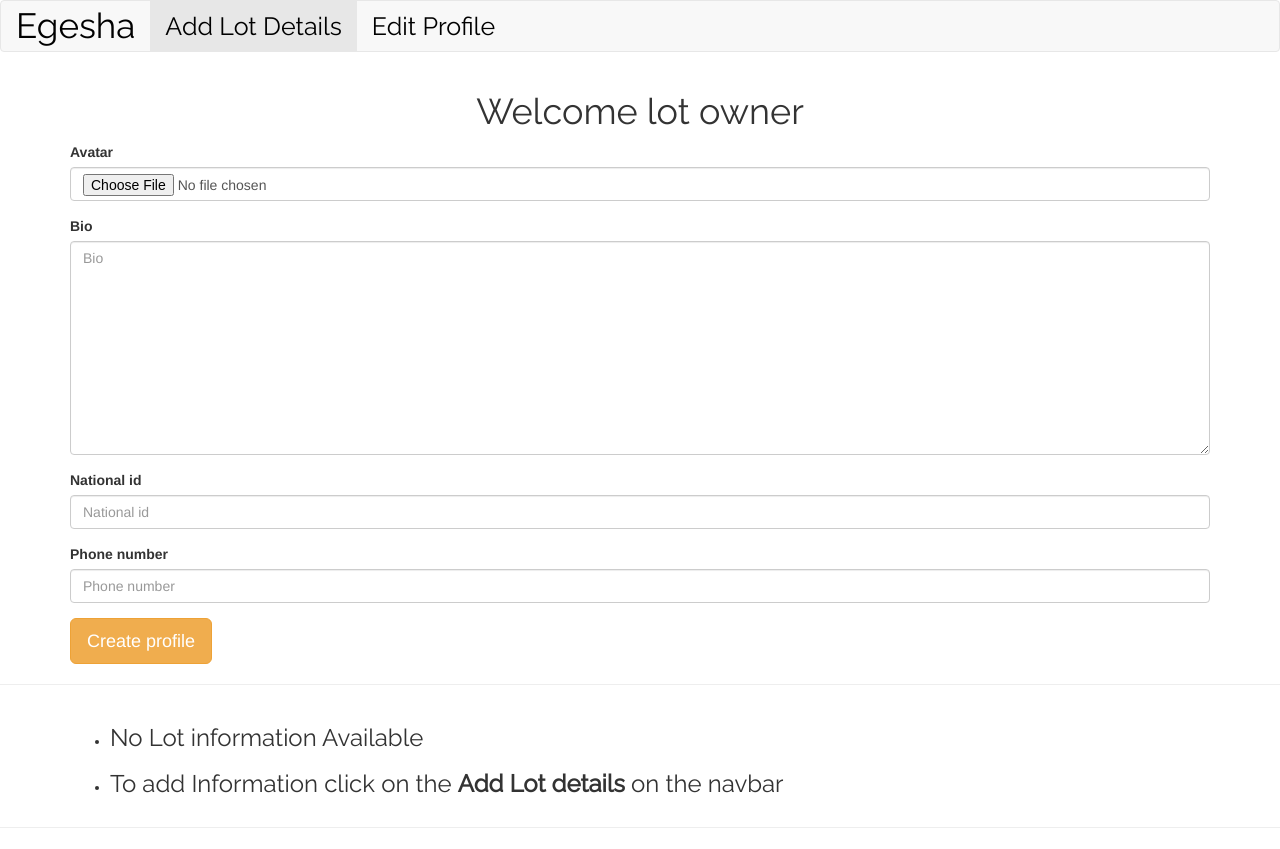
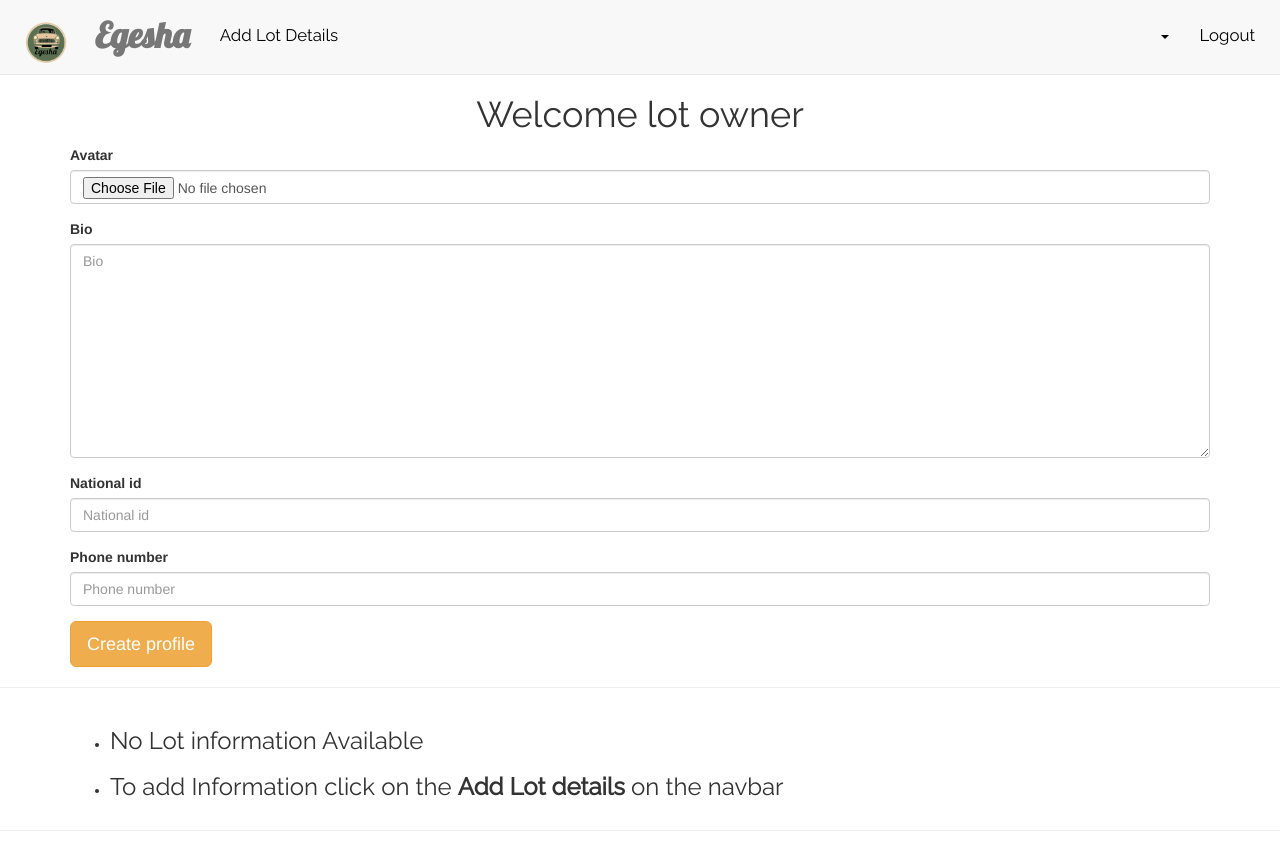
Before and after one commit to sami-mai/Egesha, a Django app: page /lot/owner/ in a window 1280 px wide. Shown: the top 849 px of the page. Run offline with Django 3.2, Linux system fonts and the light colour scheme; some libraries are stand-ins or nearby versions.

Commit message:
merge maryanne

```diff
--- a/lotOwner/templates/Lot/base.html
+++ b/lotOwner/templates/Lot/base.html
@@ -20,6 +20,24 @@
   <link href="https://maxcdn.bootstrapcdn.com/font-awesome/4.7.0/css/font-awesome.min.css" rel="stylesheet" integrity="sha384-wvfXpqpZZVQGK6TAh5PVlGOfQNHSoD2xbE+QkPxCAFlNEevoEH3Sl0sibVcOQVnN" crossorigin="anonymous">
   <link href="https://fonts.googleapis.com/css?family=Lobster|Montserrat|Raleway|Cookie" rel="stylesheet">
   <link rel="stylesheet" href="{% static 'css/styles.css' %}">
+  <style>
+    #map {
+      height: 600px;
+      width: 800px;
+      margin: auto;
+      border: 1px solid #eee;
+
+    }
+
+    /* Optional: Makes the sample page fill the window. */
+
+    html,
+    body {
+      height: 50%;
+      margin: 0;
+      padding: 0;
+    }
+  </style>
   <!--  -->
   {% endblock %}
 </head>
--- a/lotOwner/templates/Lot/navbar.html
+++ b/lotOwner/templates/Lot/navbar.html
@@ -1,25 +1,55 @@
+{% load bootstrap3 %}
+<!--  -->
+{% load static%}
 <!DOCTYPE html>
 <html lang="en">
+
 <head>
 
   <meta charset="utf-8">
   <meta name="viewport" content="width=device-width, initial-scale=1">
-<link href="https://fonts.googleapis.com/css?family=Raleway" rel="stylesheet">
-<link rel="stylesheet" href="https://cdnjs.cloudflare.com/ajax/libs/font-awesome/4.7.0/css/font-awesome.min.css">
 </head>
+
 <body>
-<nav class="navbar navbar-default" >
+  <nav class="navbar navbar-default navbar-static-top justify-content-between" style="height:75px; padding-top:10px; padding-right: 10px; margin-bottom:0">
     <div class="container-fluid">
       <div class="navbar-header">
-     <a class="navbar-brand" href="#" style="font-family: 'Raleway', sans-serif; font-size:35px;color:black;">Egesha</a>
+        <a class="navbar-brand" href="/" style="padding-top:0px;">
+          <img class="img-responsive img-fluid" src="{% static '/images/logo.png' %}" width="65px" height="65px" alt="icon"><span></span>
+        </a>
+        <a class="navbar-brand" href="/" style="font-family: 'Lobster', cursive; font-weight: 700;font-size: 2.5em;"><strong>Egesha</strong></a>
       </div>
       <div class="collapse navbar-collapse" id="bs-example-navbar-collapse-1">
         <ul class="nav navbar-nav">
-        <li class="active"><a href="{% url 'Details' request.user.id %}"  style="font-family: 'Raleway', sans-serif;font-size:25px;color:black;">Add Lot Details<span class="sr-only">(current)</span></a></li>
-        <li class=""><a href="#" style="font-family: 'Raleway', sans-serif;font-size:25px;color:black;"> <span class="sr-only"></span>Edit Profile</a></li>
+          <li class=""><a href="{% url 'lotOwner:Details' request.user.id %}" style="font-family: 'Raleway', sans-serif;font-size:25px;color:black;font-size: 1.2em;">Add Lot Details<span class="sr-only">(current)</span></a></li>
 
         </ul>
+        <ul class="nav navbar-nav navbar-right pull-right">
+          <li>
+            <a href="/user/logout" style="font-family: 'Raleway', sans-serif; color:black;font-size: 1.2em;">Logout</a>
+          </li>
+        </ul>
+        <ul class="nav navbar-nav navbar-right">
 
+          <li class="dropdown">
+            <a href="#" style="font-family: 'Raleway', sans-serif; color:black;font-size: 1.2em;" class="dropdown-toggle" data-toggle="dropdown" role="button" aria-haspopup="true" aria-expanded="false"><strong>{{user.username|title}} </strong><span class="caret"></span></a>
+            <ul class="dropdown-menu">
+
+              <li class="text-center text-muted" style="font-family: 'Raleway', sans-serif; color:black;font-size: 1.2em;"><strong>@ {{user.username}}</strong></li>
+              <li role="separator" class="divider"></li>
+              <li><a href="#" style="font-family: 'Raleway', sans-serif; color:black;font-size: 1.2em;">Edit Profile</a></li>
+              <li>
+                <a href="#" style="font-family: 'Raleway', sans-serif; color:black;font-size: 1.2em;">Your profile</a>
+              </li>
+
+              <li>
+                <a href="#" style="font-family: 'Raleway', sans-serif; color:black;font-size: 1.2em;">Change Password</a>
+              </li>
+              <!-- <li role="separator" class="divider"></li> -->
+
+            </ul>
+          </li>
+        </ul>
 
 
 
@@ -28,4 +58,5 @@
 
   </nav>
 </body>
+
 </html>
```
Lines whose indentation alone changed are shown as unchanged.
